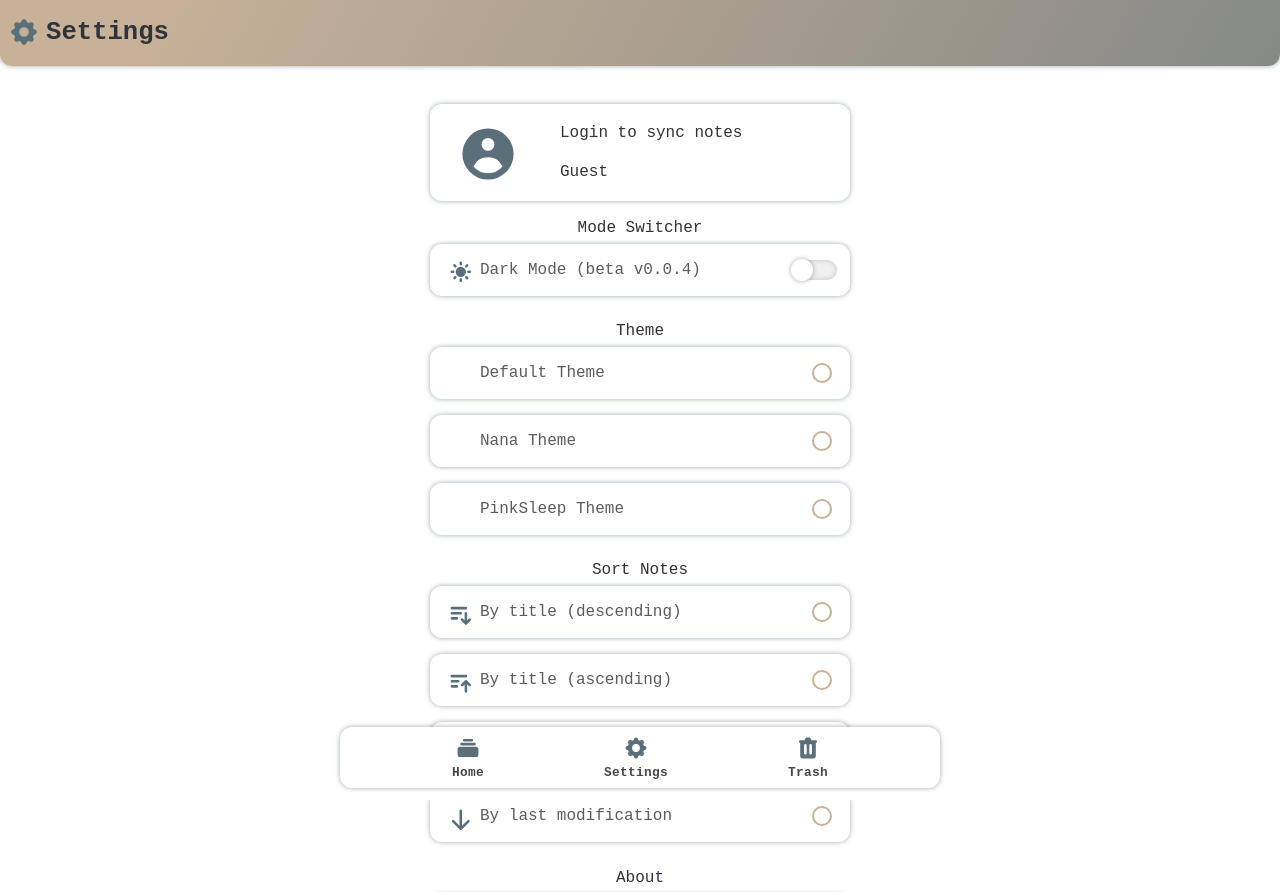
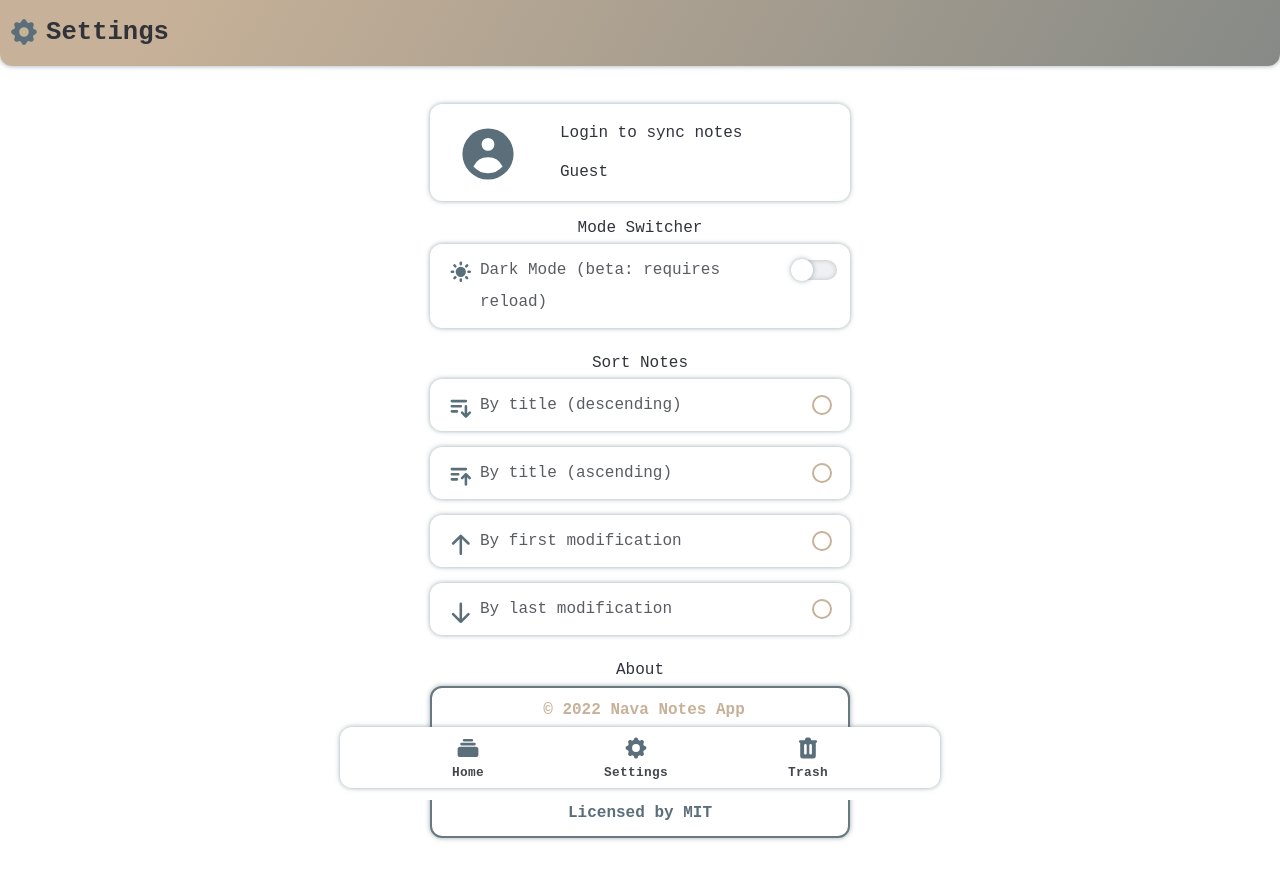
Before and after one commit to KainNhantumbo/Nava-Notes-App, a React (Create React App) app: page /pages/Settings in a window 1280 px wide. Shown: the top 892 px of the page. Built offline with nearby package versions, Linux system fonts and the light colour scheme.

Commit message:
Atualização: melhorias visuais diversas.

```diff
--- a/src/App.jsx
+++ b/src/App.jsx
@@ -1,29 +1,13 @@
 import { Route, Routes } from 'react-router-dom';
-import { ThemeProvider } from 'styled-components';
 import { GlobalStyles } from './styles/globalstyles';
-import { colors, fakeDark, fakeLight } from './styles/colors';
 import Trash from './pages/Trash';
 import Settings from './pages/Settings';
 import Home from './pages/Home';
 import Footer from './components/Footer';
-import { useState, useEffect, createContext } from 'react';
-import { getDataFromStorage } from './scripts/core-functions';
 
 const App = () => {
-	const [themeState, setThemeState] = useState('light')
-	useEffect(() => {
-		setThemeState(() => getDataFromStorage('modeData'))
-	});
-
-	const switchTheme = (theme) => {
-		if (theme === 'light')
-		return fakeLight
-		return fakeDark
-	}
-
 	return (
 		<>
-			<ThemeProvider theme={switchTheme(themeState)}>
 			<GlobalStyles />
 			<Routes>
 				<Route path='/' element={<Home />} />
@@ -32,7 +16,6 @@ const App = () => {
 			</Routes>
 
 			<Footer />
-			</ThemeProvider>
 		</>
 	);
 }
--- a/src/components/About.jsx
+++ b/src/components/About.jsx
@@ -1,13 +1,10 @@
 import { AboutContainer } from "../styles/about";
 import { HiCode, HiPuzzle } from 'react-icons/hi';
 import { FaGithub } from "react-icons/fa";
-import { ThemeContext } from "styled-components";
-import { useContext } from "react";
 
 const About = () => {
-  const colors = useContext(ThemeContext);
   return (
-    <AboutContainer {...colors} >
+    <AboutContainer>
       <div>
         <section>
           <span>
--- a/src/components/Greet.jsx
+++ b/src/components/Greet.jsx
@@ -1,10 +1,6 @@
 import { GreetContainer } from '../styles/greet';
 
-import { ThemeContext } from "styled-components";
-import { useContext } from "react";
-
 const Greet = () => {
-  const colors = useContext(ThemeContext);
   const hours = new Date().getHours();
 
   const setGreetings = () => {
@@ -20,7 +16,7 @@ const Greet = () => {
   }
 
   return (
-    <GreetContainer { ...colors }>
+    <GreetContainer>
       <span>
         { setGreetings() }
       </span>
--- a/src/components/ModeSwitcher.jsx
+++ b/src/components/ModeSwitcher.jsx
@@ -29,9 +29,7 @@ const ModeSwitcher = ({ text }) => {
 
   useEffect(() => {
     setDataToStorage('modeData', mode);
-    console.log('sdhaiusd');
   }, [mode]);
-
 
   return (
     <ModeSwitcherStyles>
--- a/src/pages/Settings.jsx
+++ b/src/pages/Settings.jsx
@@ -17,9 +17,8 @@ export default function Settings() {
         <UserUI />
 
         <h2> Mode Switcher </h2>
-        <ModeSwitcher text='Dark Mode (beta v0.0.4)' />
-        <h2> Theme </h2>
-        <ThemeOptions />
+        <ModeSwitcher text='Dark Mode (beta: requires reload)' />
+
         <h2> Sort Notes </h2>
         <SortOptions />
         <h2> About </h2>
--- a/src/styles/colors.js
+++ b/src/styles/colors.js
@@ -29,27 +29,6 @@ const themeSwitcher = (theme) => {
     }
   }
 }
-export const fakeDark = () => {
-  return {
-    primaryColor: '135, 86, 112',
-    secondaryColor: '76, 94, 104',
-    backgroundColor: '45, 45, 45',
-    textColor: '255, 255, 255',
-    brownColor: '240, 236, 227',
-    fullDarkColor: '0, 0, 0',
-    whiteColor: '62, 65, 69'
-  }
-}
-export const fakeLight = () => {
-  return {
-    primaryColor: '90, 111, 122',
-    secondaryColor: '199, 177, 152',
-    backgroundColor: '255, 255, 255',
-    textColor: '48, 51, 57',
-    brownColor: '240, 236, 227',
-    fullDarkColor: '0, 0, 0',
-    whiteColor: '255, 255, 255'
-  }
-}
+
 // exporta o objeto cores
 export const colors = themeSwitcher(modeState);
--- a/src/styles/globalstyles.js
+++ b/src/styles/globalstyles.js
@@ -20,7 +20,7 @@ export const GlobalStyles = createGlobalStyle`
   }
 
   body {
-    font-family: "PT Sans", 'Montserrat', monospace, sans-serif;
+    font-family: 'PT Sans', 'Montserrat', monospace, sans-serif;
     background-color: rgb(${colors.backgroundColor});
     position: relative;
   }
--- a/src/styles/greet.js
+++ b/src/styles/greet.js
@@ -1,4 +1,5 @@
 import Styled from 'styled-components';
+import { colors } from './colors';
 
 export const GreetContainer = Styled.section `
   display: grid;
@@ -9,7 +10,7 @@ export const GreetContainer = Styled.section `
     padding: .5em;
     font-size: .8rem;
     text-transform: capitalize;
-    background: ${(colors) => {
+    background: ${() => {
       if (colors.primaryColor === '135, 86, 112') {
         return `rgba(${colors.primaryColor}, .3)`
       } else {
@@ -19,6 +20,6 @@ export const GreetContainer = Styled.section `
     border-radius: 12px;
     text-align: center;
     font-weight: 600;
-    color: rgba(${colors => colors.textColor}, .8);
+    color: rgba(${colors.textColor}, .8);
   }
 `;
--- a/src/styles/note.js
+++ b/src/styles/note.js
@@ -32,6 +32,8 @@ export const NoteContainer = styled.div`
     overflow: hidden;
     max-width: 75%;
     padding: .2em 0;
+    font-size: 14pt;
+    font-weight: 500;
   }
 
   .noteContent {
--- a/src/styles/textArea.js
+++ b/src/styles/textArea.js
@@ -41,11 +41,13 @@ export const StyledTextAreaContainer = styled.section`
   input {
     padding-right: 20px;
     border-radius: 5px 5px 0 0;
+    font-size: 16pt;
   }
 
   textarea {
     resize: none;
     line-height: 1.6rem;
+    font-size: 12pt;
 
     ::-webkit-scrollbar {
       background: transparent;
```
Lines whose indentation alone changed are shown as unchanged.
